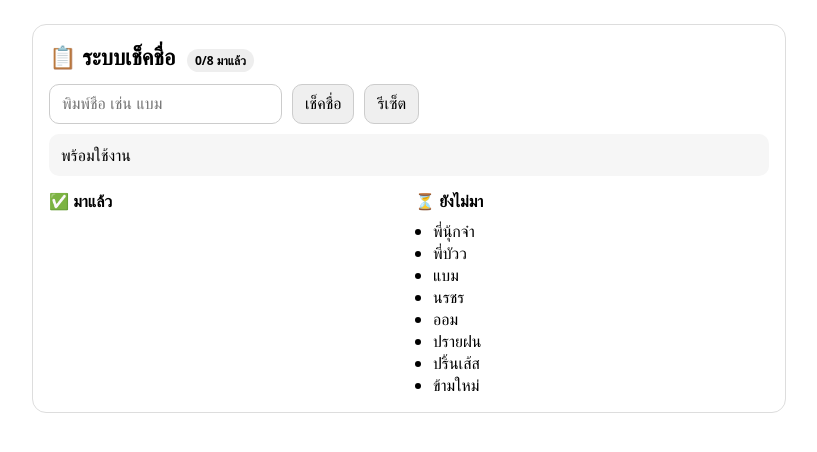
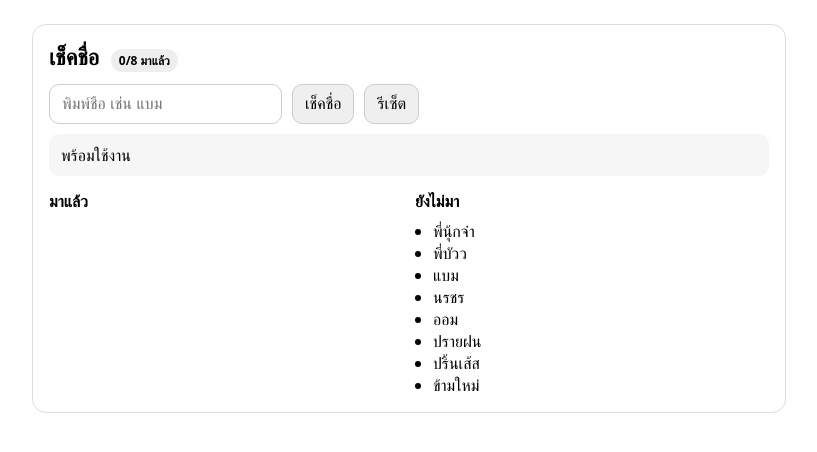
Before and after one commit to bb-vitita/-, a plain HTML site: page index.html in a window 1280 px wide. Shown: the whole page, without its empty margins (231-1048 px from the left). Drawn offline with Linux system fonts and the light colour scheme.

Commit message:
Update index.html

```diff
--- a/index.html
+++ b/index.html
@@ -20,7 +20,7 @@
 </head>
 <body>
   <div class="card">
-    <h1>📋 ระบบเช็คชื่อ <span class="tag" id="countTag"></span></h1>
+    <h1> เช็คชื่อ <span class="tag" id="countTag"></span></h1>
 
     <div class="row">
       <input id="nameInput" placeholder="พิมพ์ชื่อ เช่น แบม" list="nameList" />
@@ -34,11 +34,11 @@
 
     <div class="cols">
       <div>
-        <strong>✅ มาแล้ว</strong>
+        <strong> มาแล้ว</strong>
         <ul id="arrived"></ul>
       </div>
       <div>
-        <strong>⏳ ยังไม่มา</strong>
+        <strong> ยังไม่มา</strong>
         <ul id="missing"></ul>
       </div>
     </div>
@@ -60,14 +60,18 @@
     const missingEl = document.getElementById("missing");
     const countTag = document.getElementById("countTag");
 
-    // เติม autocomplete รายชื่อ
+   function renderNameList() {
   const dl = document.getElementById("nameList");
-    sairahas.forEach(n => {
+  dl.innerHTML = ""; // ล้างของเก่า
+
+  const missing = sairahas.filter(n => !checkedIn.has(n));
+
+  missing.forEach(n => {
     const opt = document.createElement("option");
     opt.value = n;
     dl.appendChild(opt);
   });
-
+}
     function save() {
       localStorage.setItem(STORAGE_KEY, JSON.stringify([...checkedIn]));
     }
@@ -92,8 +96,9 @@
   });
 
   countTag.textContent = `${arrived.length}/${sairahas.length} มาแล้ว`;
+
+  renderNameList(); // ⭐ เพิ่มบรรทัดนี้
 }
-
     function setMessage(text) {
       msg.textContent = text;
     }
@@ -109,7 +114,7 @@
       } else {
         checkedIn.add(name);
         save();
-        setMessage(`เช็คชื่อ ${name} เรียบร้อย ✅`);
+        setMessage(`เช็คชื่อ ${name} เรียบร้อย `);
         render();
       }
 
```
Lines whose indentation alone changed are shown as unchanged.
